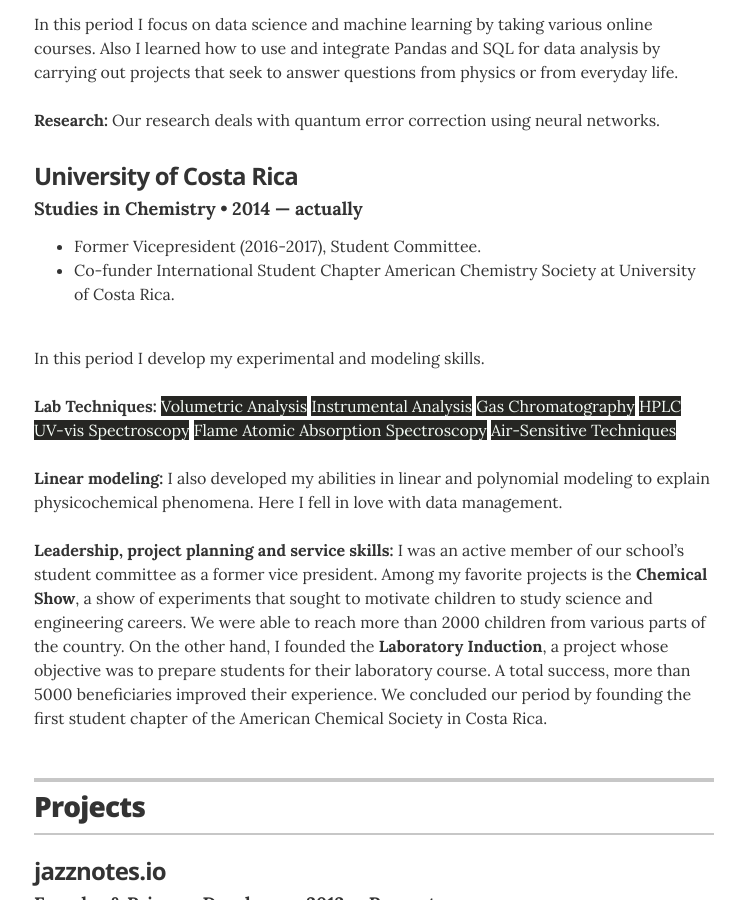
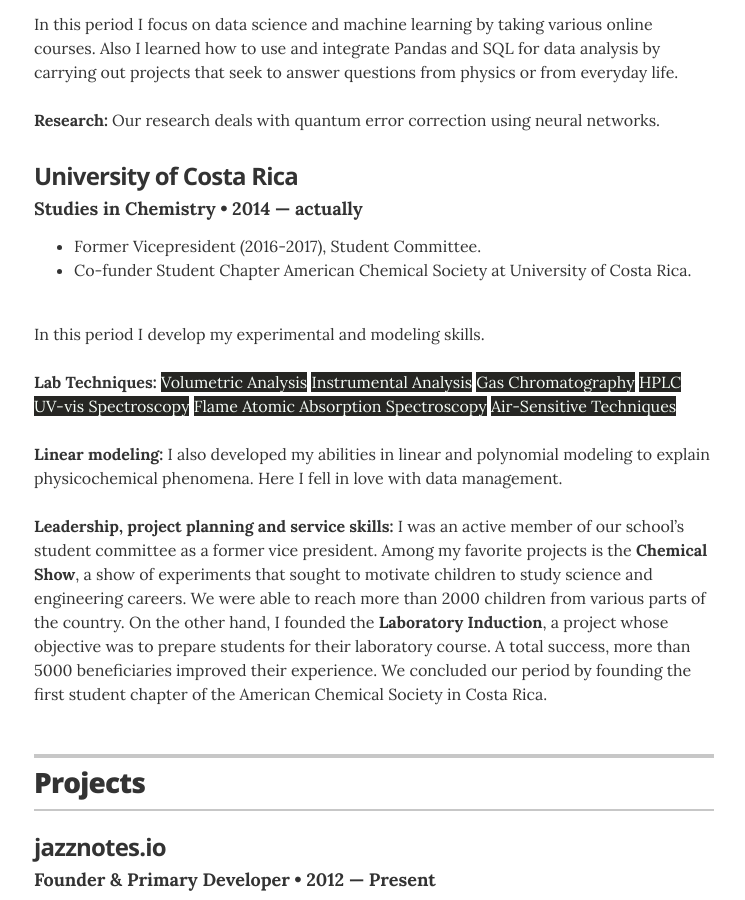
Before and after one commit to jeff0994/jeff0994.github.io, a Jekyll site: the page built from index.html, in a window 1280 px wide and 900 px high, scrolled down 1642 px. Shown: the whole window, without its empty margins (266-1011 px from the left). Built offline with Jekyll 4.4.1, drawn with Linux system fonts in a browser that asks for light colours.

Commit message:
Update education.yml

```diff
--- a/_data/education.yml
+++ b/_data/education.yml
@@ -20,7 +20,7 @@
   year: 2014 &mdash; actually
   awards:
     - award: Former Vicepresident (2016-2017), Student Committee.
-    - award: Co-funder International Student Chapter American Chemistry Society at University of Costa Rica.
+    - award: Co-funder Student Chapter American Chemical Society at University of Costa Rica.
   summary: <br> In this period I develop my experimental and modeling skills.</br>
 
            <br/><b>Lab Techniques:</b> <mark>Volumetric Analysis</mark> <mark>Instrumental Analysis</mark> <mark>Gas Chromatography</mark> <mark>HPLC</mark>
```
